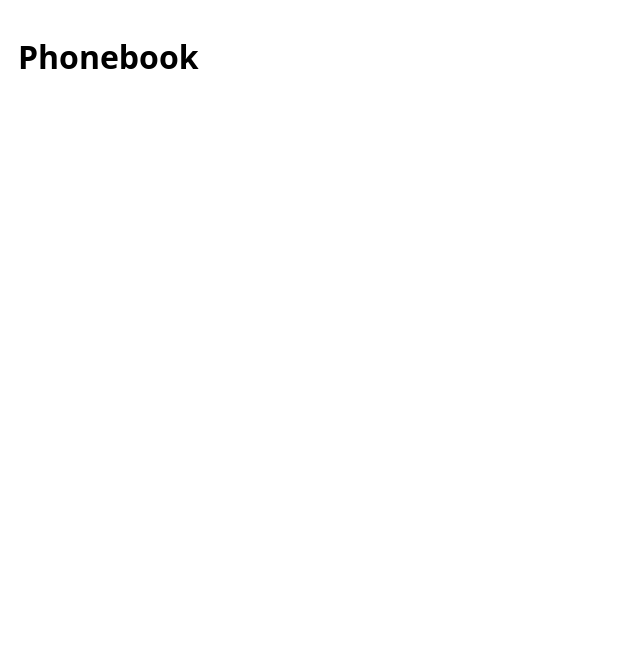
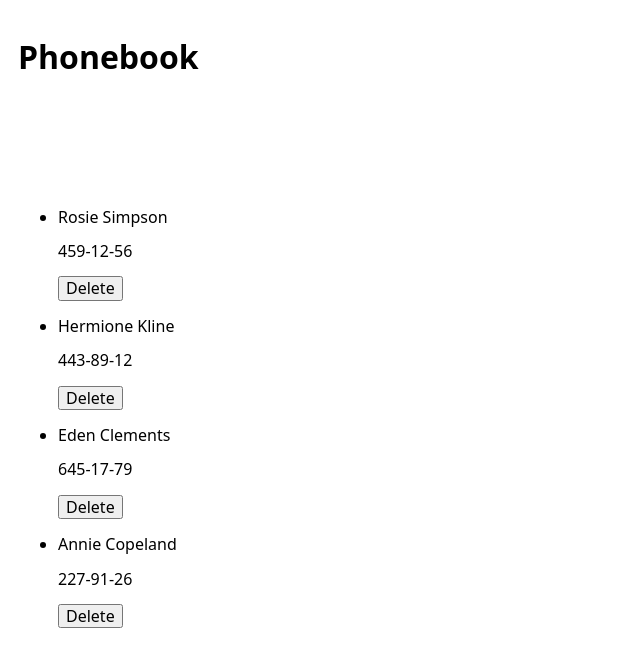
Before and after one commit to ElenaZhuvak/goit-react-hw-03, a React (Vite) app: page / in a window 1280 px wide. Shown: the top 666 px of the page, without its empty margins (0-640 px from the left). Built offline with nearby package versions, Linux system fonts and the light colour scheme.

Commit message:
adds return

```diff
--- a/src/components/App.jsx
+++ b/src/components/App.jsx
@@ -4,7 +4,6 @@ import ContactList from "./ContactList/ContactList"
 import SearchBox from "./SearchBox/SearchBox"
 import css from "./App.module.css"
 import { useState } from 'react'
-
 
 const App = () => {
   const [contacts, setContacts] = useState([
--- a/src/components/ContactList/ContactList.jsx
+++ b/src/components/ContactList/ContactList.jsx
@@ -5,7 +5,7 @@ const ContactList = ({contacts, onDelete}) => {
   return (
     <ul>
         {contacts.map(contact => {
-            <li key={contact.id}>
+            return <li key={contact.id}>
                 <Contact data={contact} onDelete={onDelete}/>
             </li>
         })}
```
